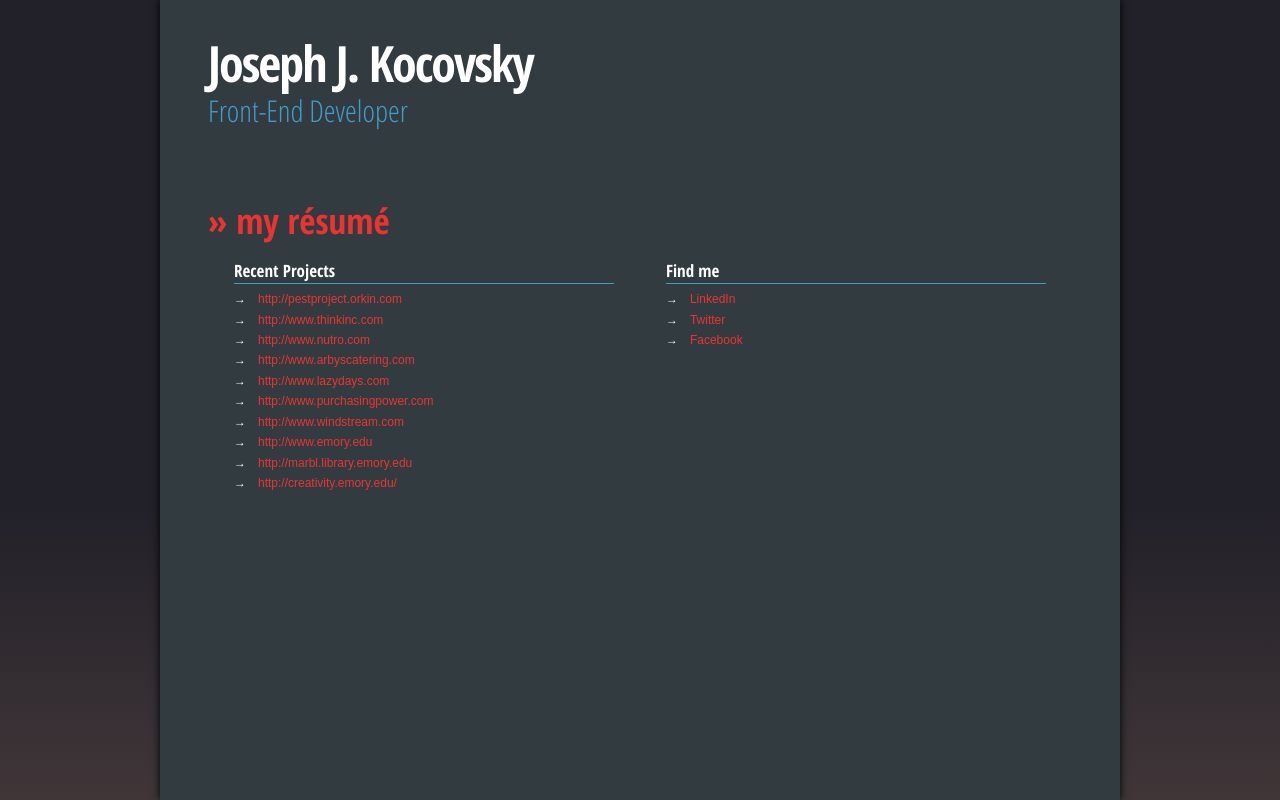
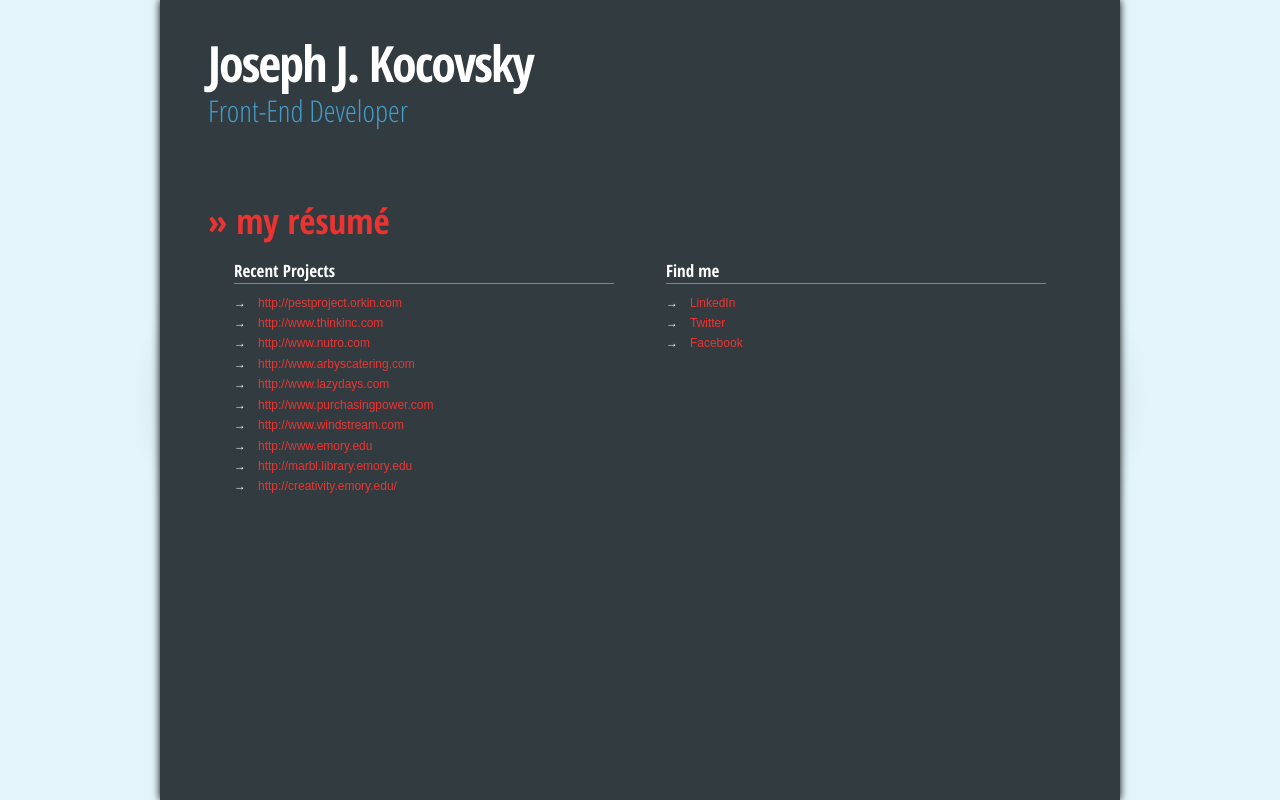
Before and after one commit to joekonet/mobile, a PHP site: page / in a window 1280 px wide. Run offline with PHP 8.4, Linux system fonts and the light colour scheme.

Commit message:
updated sass layout extends

```diff
--- a/css/style.css
+++ b/css/style.css
@@ -32,15 +32,15 @@ article {
     color: #eb3431; }
     article a:hover {
       color: #fff; }
-  article a.big {
-    display: block;
-    font-family: "Open Sans Condensed", sans-serif;
-    font-weight: 700;
-    font-size: 3.5em; }
+    article a.big {
+      display: block;
+      font-family: "Open Sans Condensed", sans-serif;
+      font-weight: 700;
+      font-size: 3.5em; }
   article dl {
     float: right; }
   article dt {
-    margin-bottom: .3em;
+    margin-bottom: .5em;
     font-family: "Open Sans Condensed", sans-serif;
     font-weight: 700;
     font-size: 1.7em;
@@ -70,14 +70,14 @@ article {
   html, body {
     height: 100%;
     background: #fff;
-    background: #222029;
-    background: -moz-linear-gradient(top, #222029 63%, #403638 100%);
-    background: -webkit-gradient(linear, left top, left bottom, color-stop(63%, #222029), color-stop(100%, #403638));
-    background: -webkit-linear-gradient(top, #222029 63%, #403638 100%);
-    background: -o-linear-gradient(top, #222029 63%, #403638 100%);
-    background: -ms-linear-gradient(top, #222029 63%, #403638 100%);
-    background: linear-gradient(top, #222029 63%, #403638 100%);
-    filter: progid:DXImageTransform.Microsoft.gradient(startColorstr='#222029', endColorstr='#403638',GradientType=0 ); }
+    background: #323b40;
+    background: -moz-radial-gradient(center, ellipse cover, #323b40 0%, #e4f5fc 56%);
+    background: -webkit-gradient(radial, center center, 0px, center center, 100%, color-stop(0%, #323b40), color-stop(56%, #e4f5fc));
+    background: -webkit-radial-gradient(center, ellipse cover, #323b40 0%, #e4f5fc 56%);
+    background: -o-radial-gradient(center, ellipse cover, #323b40 0%, #e4f5fc 56%);
+    background: -ms-radial-gradient(center, ellipse cover, #323b40 0%, #e4f5fc 56%);
+    background: radial-gradient(center, ellipse cover, #323b40 0%, #e4f5fc 56%);
+    filter: progid:DXImageTransform.Microsoft.gradient(startColorstr='#323b40', endColorstr='#e4f5fc',GradientType=1 ); }
 
   i {
     color: #439bc7; }
--- a/css/style.scss
+++ b/css/style.scss
@@ -15,14 +15,14 @@ $open-sans-skinny:300;
 }
 
 @mixin gradient() {
-	background: #222029;
-	background: -moz-linear-gradient(top,  #222029 63%, #403638 100%);
-	background: -webkit-gradient(linear, left top, left bottom, color-stop(63%,#222029), color-stop(100%,#403638));
-	background: -webkit-linear-gradient(top,  #222029 63%,#403638 100%);
-	background: -o-linear-gradient(top,  #222029 63%,#403638 100%);
-	background: -ms-linear-gradient(top,  #222029 63%,#403638 100%);
-	background: linear-gradient(top,  #222029 63%,#403638 100%);
-	filter: progid:DXImageTransform.Microsoft.gradient( startColorstr='#222029', endColorstr='#403638',GradientType=0 );
+    background: #323b40;
+    background: -moz-radial-gradient(center, ellipse cover, #323b40 0%, #e4f5fc 56%);
+    background: -webkit-gradient(radial, center center, 0px, center center, 100%, color-stop(0%, #323b40), color-stop(56%, #e4f5fc));
+    background: -webkit-radial-gradient(center, ellipse cover, #323b40 0%, #e4f5fc 56%);
+    background: -o-radial-gradient(center, ellipse cover, #323b40 0%, #e4f5fc 56%);
+    background: -ms-radial-gradient(center, ellipse cover, #323b40 0%, #e4f5fc 56%);
+    background: radial-gradient(center, ellipse cover, #323b40 0%, #e4f5fc 56%);
+    filter: progid:DXImageTransform.Microsoft.gradient(startColorstr='#323b40', endColorstr='#e4f5fc',GradientType=1 );
 }
 
 /* global
@@ -49,7 +49,6 @@ hgroup {
 		font-size:3em;
 		font-style:normal;
 	}
-
 }
 
 article {
@@ -59,28 +58,24 @@ article {
 		&:hover {
 			color:#fff;
 		}
+		&.big {
+			display:block;
+			font-family:$open-sans;
+			font-weight:$open-sans-fat;
+			font-size:3.5em;
+	 	}
 	}
-
-	a.big {
-		display:block;
-		font-family:$open-sans;
-		font-weight:$open-sans-fat;
-		font-size:3.5em;
-	}
-
 	dl {
 		float:right;
 	}
-
 	dt {
-		margin-bottom:.3em;
+		margin-bottom:.5em;
 		font-family:$open-sans;
 		font-weight:$open-sans-fat;
 		font-size:1.7em;
 		line-height:1.5em;
 		border-bottom:.7em solid #439bc7;
 	}
-
 	dd {
 		line-height:170%;
 		font-size:1.2em;
```
